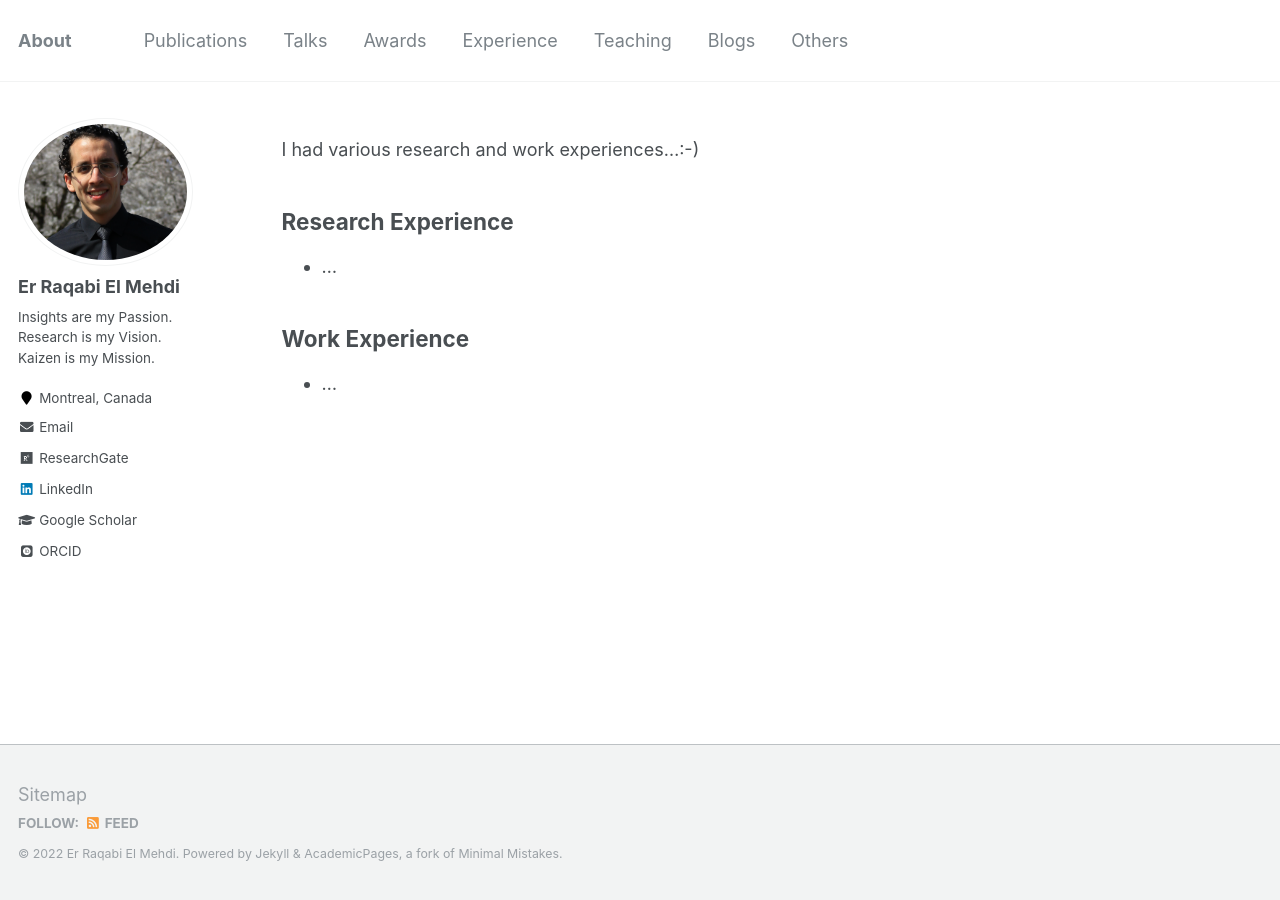
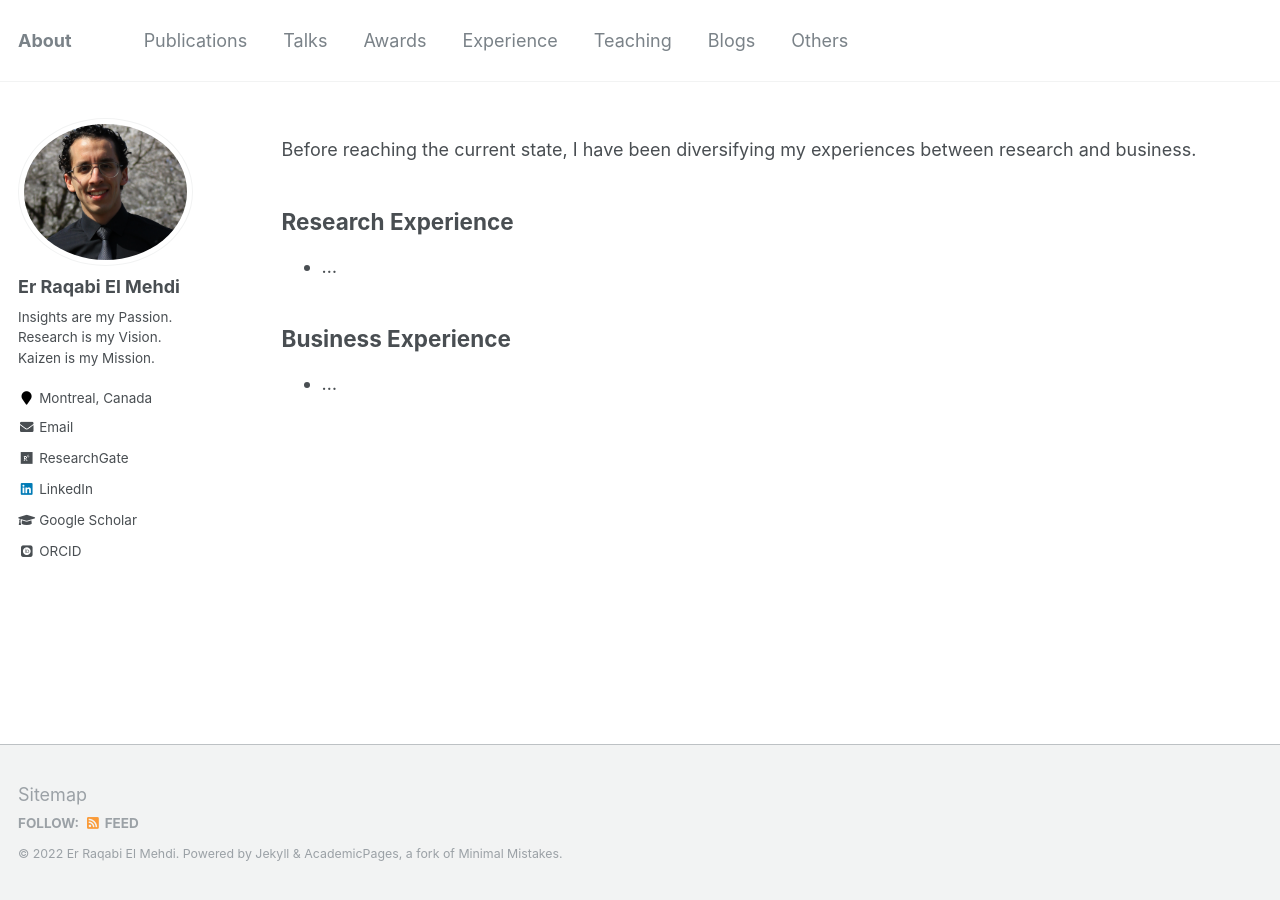
Before and after one commit to RqbMedi/rqbmedi.github.io, a Jekyll site: the page built from _pages/others.md, in a window 1280 px wide. Built offline with Jekyll 4.4.1, drawn with Linux system fonts in a browser that asks for light colours; some web fonts are replaced.

Commit message:
Update others.md

```diff
--- a/_pages/others.md
+++ b/_pages/others.md
@@ -7,13 +7,13 @@ redirect_from:
   - /resume
 ---
 
-I had various research and work experiences...:-)
+Before reaching the current state, I have been diversifying my experiences between research and business.
 
 Research Experience
 ------
 * ...
 
 
-Work Experience
+Business Experience
 ------
 * ...
```
